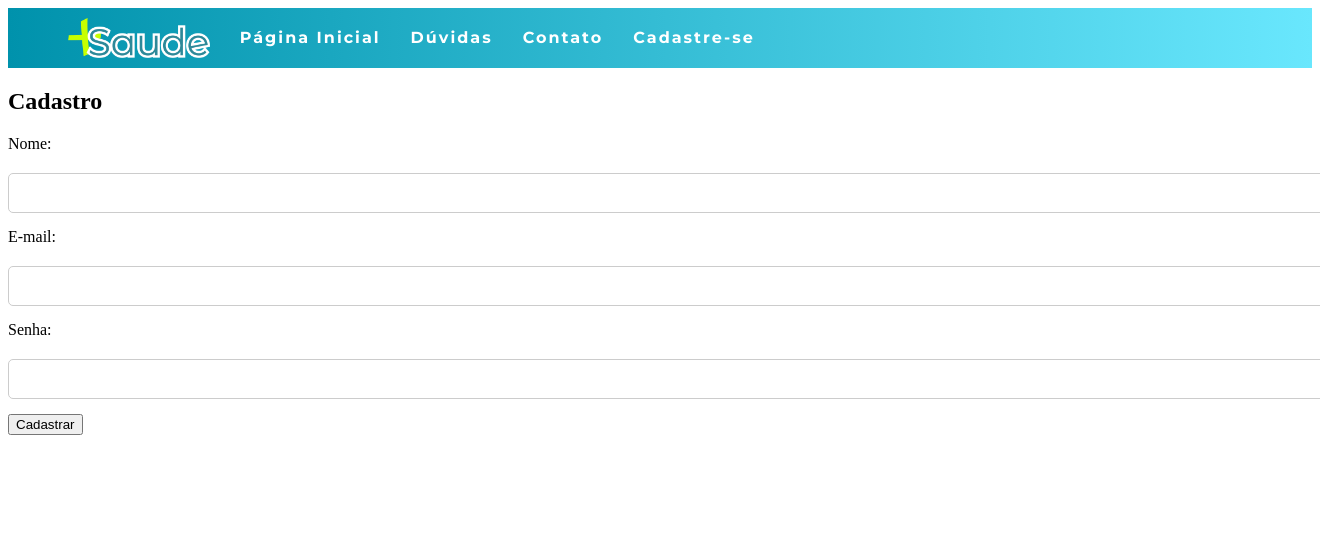
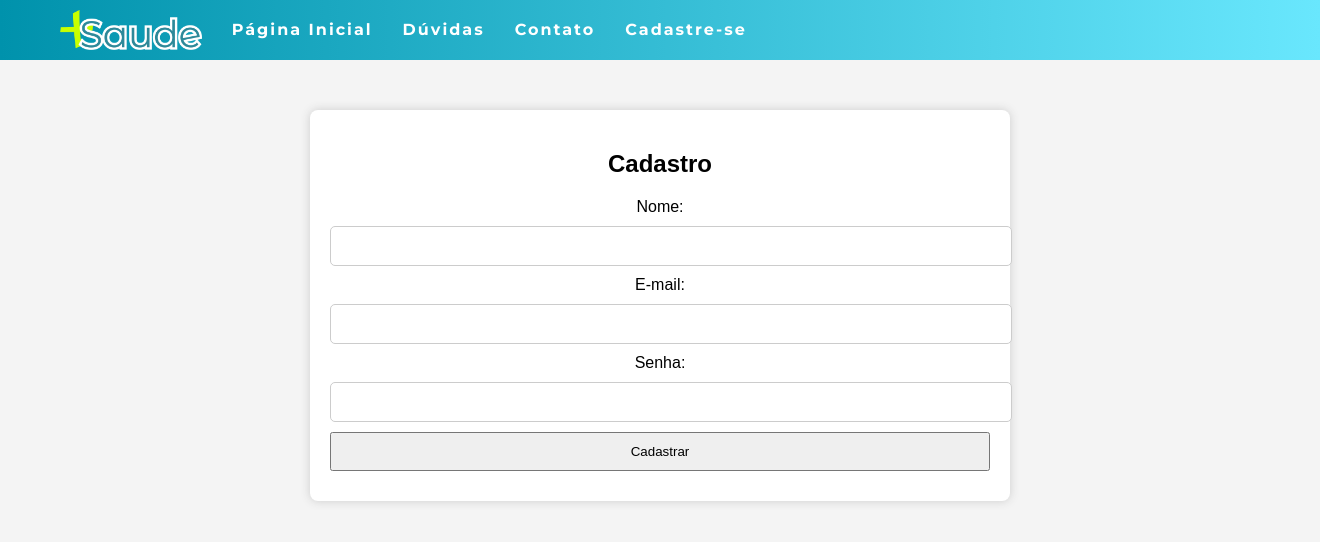
Before and after one commit to barao-maua/projeto-semestral-grupo-legal, a Django app: page /cadastro/ in a window 1320 px wide; the page is wider, and only the part inside the window is pictured. Shown: the top 542 px of that part. Run offline with Django 5.2, Linux system fonts and the light colour scheme.

Commit message:
Estilização da tela de cadastro

```diff
--- a/static/css/style.css
+++ b/static/css/style.css
@@ -182,6 +181,32 @@ footer {
 .esqueci-senha:hover {
   text-decoration: underline;
 }
-  h1{
+h1 {
   font-size: 25px;
 }
+
+body {
+  font-family: Arial, sans-serif;
+  background-color: #f4f4f4;
+  text-align: center;
+  margin: 0;
+  padding: 0;
+}
+
+.container {
+  background: white;
+  width: 50%;
+  margin: auto;
+  padding: 20px;
+  border-radius: 8px;
+  box-shadow: 0px 0px 10px #ccc;
+  margin-top: 50px;
+}
+
+input,
+button {
+  display: block;
+  width: 100%;
+  margin: 10px 0;
+  padding: 10px;
+}
```
Also changed, not shown: other parts of static/css/style.css (+24 -25 lines). Lines whose indentation alone changed are shown as unchanged.
